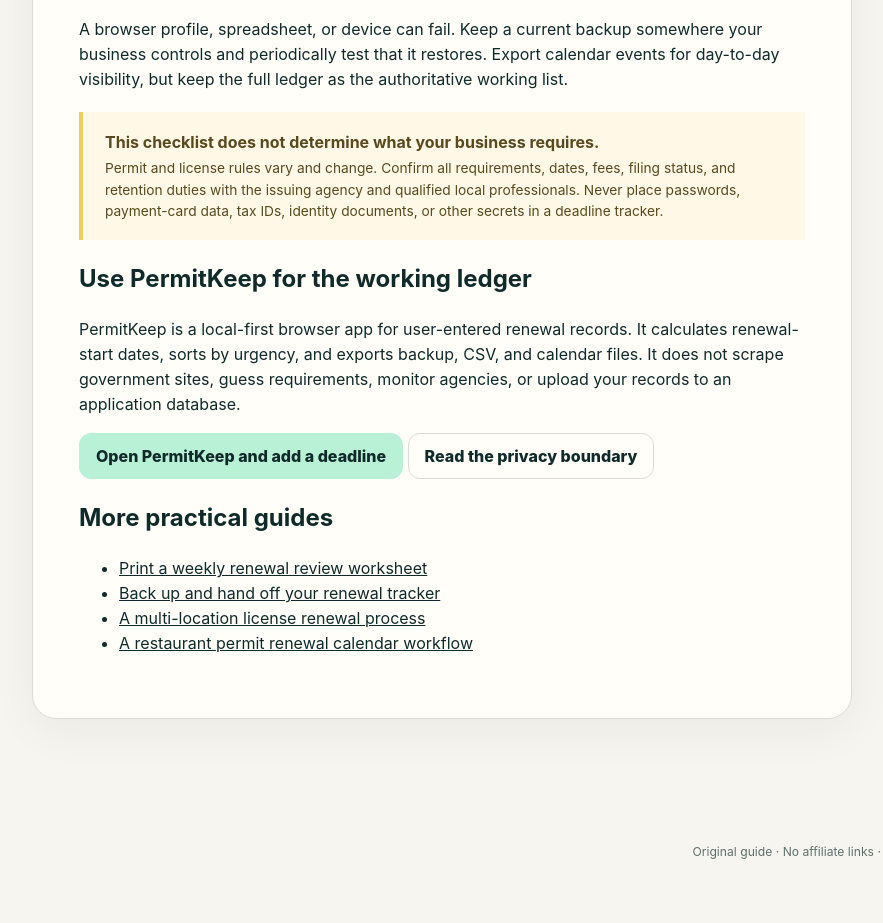
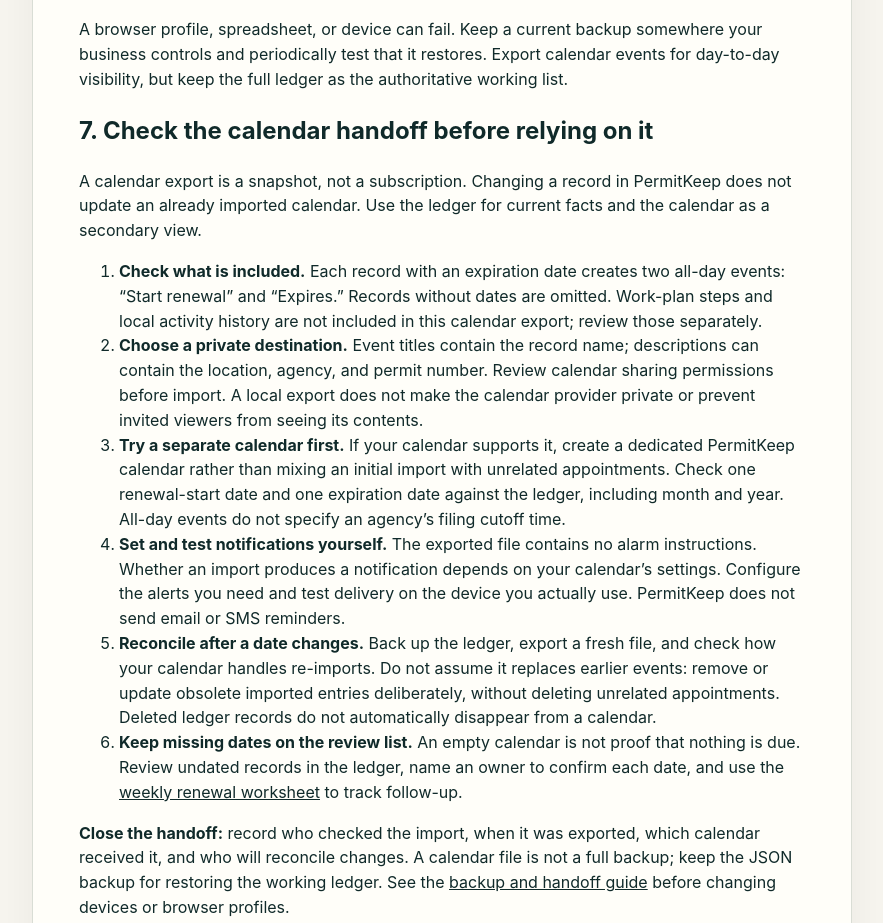
Before and after one commit to helpinghandschitown-netizen/permitkeep, a website: page permit-renewal-tracking-checklist.html in a window 1280 px wide. Shown: the part 1569-2492 px from the top of the page, without its empty margins (198-1081 px from the left). Drawn offline with Linux system fonts and the light colour scheme.

Commit message:
docs: explain safe calendar export and reminder handoff

```diff
--- a/permit-renewal-tracking-checklist.html
+++ b/permit-renewal-tracking-checklist.html
@@ -10,6 +10,7 @@
   <title>Permit renewal tracking checklist for small businesses — PermitKeep</title>
   <link rel="icon" href="./icon.svg" type="image/svg+xml">
   <link rel="stylesheet" href="./styles.css">
+  <link rel="stylesheet" href="./weekly-review.css">
 </head>
 <body>
   <a class="skip-link" href="#guide">Skip to checklist</a>
@@ -45,6 +46,18 @@
     <h2>6. Back up and export</h2>
     <p>A browser profile, spreadsheet, or device can fail. Keep a current backup somewhere your business controls and periodically test that it restores. Export calendar events for day-to-day visibility, but keep the full ledger as the authoritative working list.</p>
 
+    <h2 id="calendar-handoff">7. Check the calendar handoff before relying on it</h2>
+    <p>A calendar export is a snapshot, not a subscription. Changing a record in PermitKeep does not update an already imported calendar. Use the ledger for current facts and the calendar as a secondary view.</p>
+    <ol>
+      <li><strong>Check what is included.</strong> Each record with an expiration date creates two all-day events: “Start renewal” and “Expires.” Records without dates are omitted. Work-plan steps and local activity history are not included in this calendar export; review those separately.</li>
+      <li><strong>Choose a private destination.</strong> Event titles contain the record name; descriptions can contain the location, agency, and permit number. Review calendar sharing permissions before import. A local export does not make the calendar provider private or prevent invited viewers from seeing its contents.</li>
+      <li><strong>Try a separate calendar first.</strong> If your calendar supports it, create a dedicated PermitKeep calendar rather than mixing an initial import with unrelated appointments. Check one renewal-start date and one expiration date against the ledger, including month and year. All-day events do not specify an agency’s filing cutoff time.</li>
+      <li><strong>Set and test notifications yourself.</strong> The exported file contains no alarm instructions. Whether an import produces a notification depends on your calendar’s settings. Configure the alerts you need and test delivery on the device you actually use. PermitKeep does not send email or SMS reminders.</li>
+      <li><strong>Reconcile after a date changes.</strong> Back up the ledger, export a fresh file, and check how your calendar handles re-imports. Do not assume it replaces earlier events: remove or update obsolete imported entries deliberately, without deleting unrelated appointments. Deleted ledger records do not automatically disappear from a calendar.</li>
+      <li><strong>Keep missing dates on the review list.</strong> An empty calendar is not proof that nothing is due. Review undated records in the ledger, name an owner to confirm each date, and use the <a href="./weekly-permit-renewal-review.html">weekly renewal worksheet</a> to track follow-up.</li>
+    </ol>
+    <p><strong>Close the handoff:</strong> record who checked the import, when it was exported, which calendar received it, and who will reconcile changes. A calendar file is not a full backup; keep the JSON backup for restoring the working ledger. See the <a href="./permitkeep-backup-and-handoff.html">backup and handoff guide</a> before changing devices or browser profiles.</p>
+
     <div class="boundary"><strong>This checklist does not determine what your business requires.</strong><p>Permit and license rules vary and change. Confirm all requirements, dates, fees, filing status, and retention duties with the issuing agency and qualified local professionals. Never place passwords, payment-card data, tax IDs, identity documents, or other secrets in a deadline tracker.</p></div>
 
     <h2>Use PermitKeep for the working ledger</h2>
```
